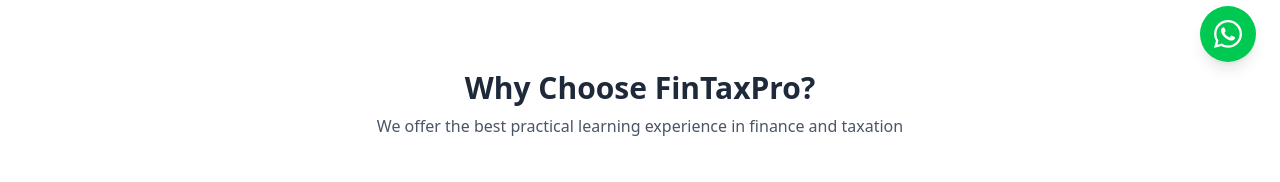
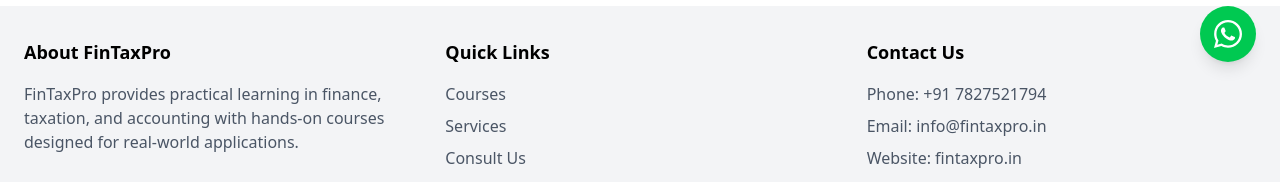
Before and after one commit to Narender009/kamal-app, a React (Vite) app: page / in a window 1280 px wide. Shown: the part 714-896 px from the top of the page. Built offline with nearby package versions, Linux system fonts and the light colour scheme.

Commit message:
Your commit message here

```diff
--- a/src/pages/HomePage.jsx
+++ b/src/pages/HomePage.jsx
@@ -1,7 +1,7 @@
 import React from "react"
 import HeroSection from "../components/Home/herosection";
-import CoursesList from "../components/home/CoursesList";
-import FeaturesSection from "../components/Home/FeaturesSection";
+// import CoursesList from "../components/home/CoursesList";
+// import FeaturesSection from "../components/Home/FeaturesSection";
 // import TestimonialsSection from "../components/home/TestimonialsSection";
 // import CtaSection from "../components/home/CtaSection"
 
@@ -9,9 +9,9 @@ const HomePage = () => {
   return (
     <div>
       <HeroSection />
-      <FeaturesSection />
+      {/* <FeaturesSection />
       <CoursesList />
-      {/* <TestimonialsSection />
+      <TestimonialsSection />
       <CtaSection /> */}
     </div>
   )
```
